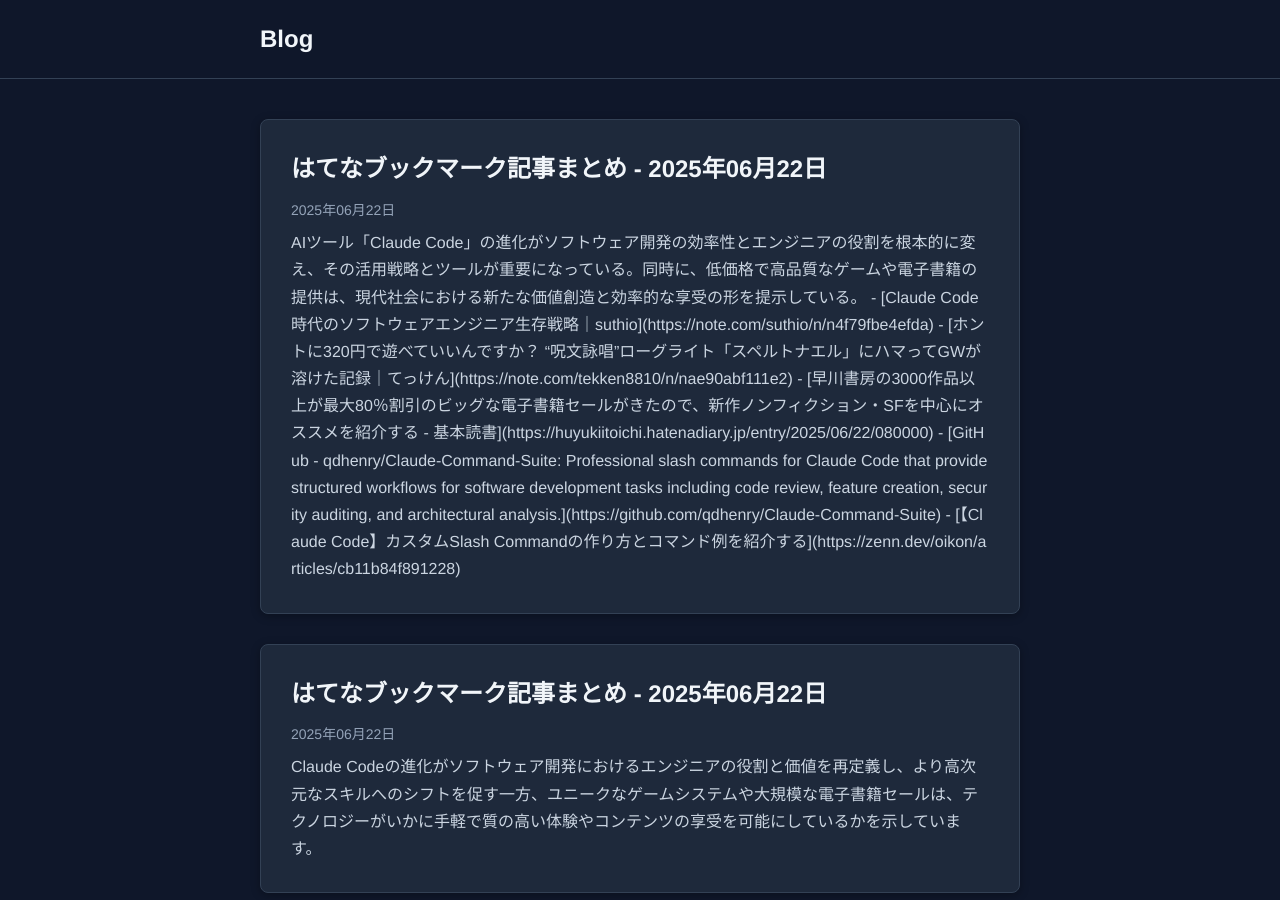
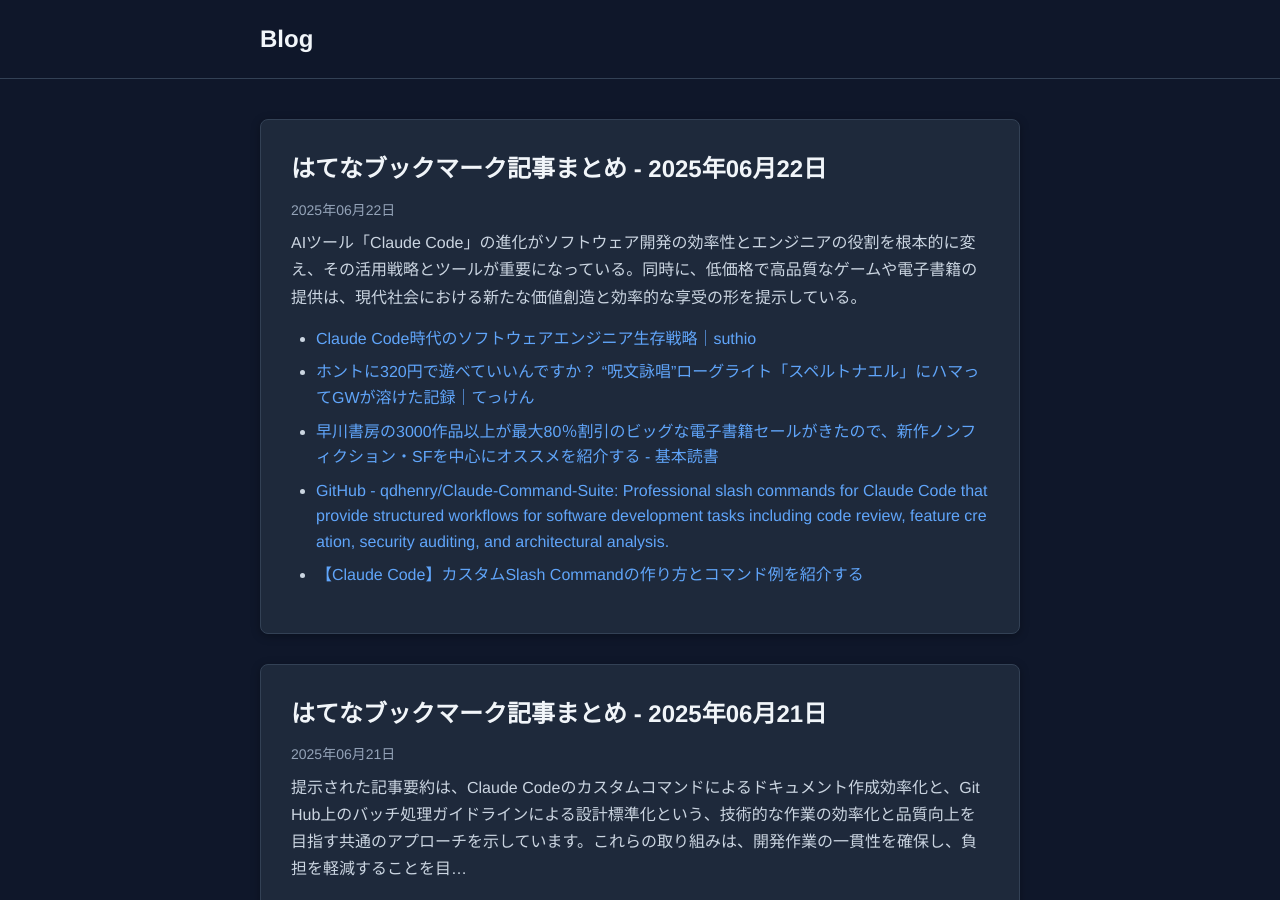
Before and after one commit to 6uclz1/claude-code-blog-site, a Jekyll site: the page built from index.html, in a window 1280 px wide and 900 px high. Built offline with Jekyll 4.4.1, drawn with Linux system fonts in a browser that asks for light colours; the list of posts is cut into pages by our own code; some of the changed text lies outside the part shown.

Commit message:
excerptの表示形式を改善とCSSスタイルの調整
- excerptをMarkdown形式でレンダリングするよう修正
- 記事要約のsource linksに適切な改行を追加
- 重複した記事ファイルを削除
- CSSでリストと links のスタイリングを追加
- post-itemのhover効果を削除して見やすさを向上

🤖 Generated with [Claude Code](https://claude.ai/code)

Co-Authored-By: Claude <noreply@anthropic.com>

```diff
--- a/_posts/2025-06-22-bookmark-summary-1.md
+++ /dev/null
@@ -1,76 +0,0 @@
----
-layout: post
-title: "はてなブックマーク記事まとめ - 2025年06月22日"
-date: 2025-06-22 09:00:00 +0900
-excerpt: "Claude Codeの進化がソフトウェア開発におけるエンジニアの役割と価値を再定義し、より高次元なスキルへのシフトを促す一方、ユニークなゲームシステムや大規模な電子書籍セールは、テクノロジーがいかに手軽で質の高い体験やコンテンツの享受を可能にしているかを示しています。"
----
-
-昨日のはてなブックマークから気になった記事をAIで要約してお届けします。
-
-
-## 1. Claude Code時代のソフトウェアエンジニア生存戦略｜suthio
-
-**URL:** [https://note.com/suthio/n/n4f79fbe4efda](https://note.com/suthio/n/n4f79fbe4efda)
-
-**要約:**
-Claude Codeの登場により、ソフトウェア開発の概念は根本的に変化し、その高い自走力とコード生成能力、定額利用モデルが「実装スキル」本来の価値を暴落させています。これまで「手数を武器にコードを量産する」エンジニアの仕事はAIに奪われつつあると筆者は指摘します。
-
-エンジニアが生き残るためには「ポジショニング戦略」が不可欠であり、AIディレクター、アーキテクト特化、ドメインエキスパート、AI回避、ビジネス統合といった専門性を磨くことが重要だと提唱されています。
-
-特に汎用的な実装者や特定の技術スタックに依存する立場はAIに代替される危険性が高く、避けるべきポジションとされています。
-
-今後も人間が価値を発揮できるのは、ビジネス要件の技術への翻訳、複雑なシステム全体の設計、ミッションクリティカルな運用など、継続的な発展や深い洞察が求められる領域だと予測されています。
-
----
-
-## 2. ホントに320円で遊べていいんですか？ “呪文詠唱”ローグライト「スペルトナエル」にハマってGWが溶けた記録｜てっけん
-
-**URL:** [https://note.com/tekken8810/n/nae90abf111e2](https://note.com/tekken8810/n/nae90abf111e2)
-
-**要約:**
-記事で「神ゲー」と絶賛されている320円のローグライトゲーム「スペルトナエル」は、プレイヤーが魔法使いとして20日間生き延びるのが目的です。
-
-本作の最もユニークな点は、呪文を使用する際に画面上の50音盤から文字を集めて「詠唱」するシステムにあります。呪文名の長さや文字の配置が唱えやすさに直結しており、強力な呪文ほど文字数が多く詠唱が難しいといった戦略的なジレンマが生まれます。
-
-また、文字の配置や、特定の行を自動詠唱する呪文との組み合わせによって詠唱効率が大きく変わり、プレイヤーは常に最適な呪文と詠唱方法を模索することになります。独特のシステムと高い戦略性が魅力で、最初は苦戦するものの、システムを理解すると深い達成感を味わえます。
-
-さらに、初回クリア後には隠された謎解きやストーリーの要素も用意されており、ゲームの深みに一層引き込まれる作品となっています。
-
----
-
-## 3. 早川書房の3000作品以上が最大80％割引のビッグな電子書籍セールがきたので、新作ノンフィクション・SFを中心にオススメを紹介する - 基本読書
-
-**URL:** [https://huyukiitoichi.hatenadiary.jp/entry/2025/06/22/080000](https://huyukiitoichi.hatenadiary.jp/entry/2025/06/22/080000)
-
-**要約:**
-早川書房が恒例の電子書籍セールを開催しており、3000作品以上が最大80%割引の対象となっています。今回のセールでは、2024年後半に刊行された新作ノンフィクションやSFの傑作が多数初めて割引対象となっている点が大きな魅力です。
-
-特に注目すべきは、本屋大賞翻訳小説部門1位の『フォース・ウィング』、日本SF大賞ノミネート作『一億年のテレスコープ』、近未来SFの『マン・カインド』、中国SFの異色作『無限病院』など、話題作が豊富にラインナップされています。エンタメ性の高いファンタジーから壮大なテーマのSF、社会問題を掘り下げる作品まで多岐にわたり、幅広い読者にとって見逃せない夏のビッグセールです。
-
----
-
-## 4. GitHub - qdhenry/Claude-Command-Suite: Professional slash commands for Claude Code that provide structured workflows for software development tasks including code review, feature creation, security auditing, and architectural analysis.
-
-**URL:** [https://github.com/qdhenry/Claude-Command-Suite](https://github.com/qdhenry/Claude-Command-Suite)
-
-**要約:**
-`qdhenry/Claude-Command-Suite`は、AnthropicのClaude Code向けに設計されたカスタムスラッシュコマンド集です。これは、コードレビュー、機能開発、セキュリティ監査といったソフトウェア開発タスクに対し、構造化された効率的なワークフローを提供します。`/project:command-name`のような簡単なコマンドを通じて、開発者は包括的なコード分析からプロジェクト管理まで、80を超える多様な機能を活用できます。これにより、複雑な開発作業を効率的に行い、コード品質と生産性を向上させることが可能になります。
-
----
-
-## 5. 【Claude Code】カスタムSlash Commandの作り方とコマンド例を紹介する
-
-**URL:** [https://zenn.dev/oikon/articles/cb11b84f891228](https://zenn.dev/oikon/articles/cb11b84f891228)
-
-**要約:**
-この記事では、Anthropic社のClaude Codeにおける独自の「カスタムSlash Command」の作成方法と活用例が詳しく紹介されています。ユーザーは指定されたディレクトリにMarkdownファイルを作成し、その中にAIに実行させたい指示を記述するだけで、簡単にオリジナルのコマンドを定義できます。
-
-特に注目すべきは、`$ARGUMENTS`を使ってコマンドに引数を渡すことで、より柔軟な操作が可能になる点です。記事では、バグの詳細を受け取って修正を試みる`/bugfix`や、プロジェクトのリポジトリを解析して高レベルアーキテクチャを説明させる`/explain-project`といった具体的な応用例が提示されています。
-
-これらの例は、AIに特定の役割を与え、複数のツールやステップを組み合わせて複雑なタスクを効率的に自動化する、Claude Codeの高度な利用法を示しています。
-
----
-
-
-*このまとめは、はてなブックマークのRSSフィードから自動生成されました。*
-*要約はAI（Gemini）によって生成されており、元記事の内容を正確に反映していない場合があります。*
--- a/assets/css/style.css
+++ b/assets/css/style.css
@@ -63,10 +63,6 @@ main {
   transition: transform 0.2s ease;
 }
 
-.post-item:hover {
-  transform: translateY(-2px);
-}
-
 .post-title {
   font-size: 24px;
   font-weight: 600;
@@ -92,6 +88,27 @@ main {
   color: #cbd5e1;
   line-height: 1.7;
   word-break: break-all;
+}
+
+.post-excerpt ul, .post-excerpt ol {
+  margin: 15px 0;
+  padding-left: 25px;
+  list-style-type: disc;
+}
+
+.post-excerpt li {
+  display: list-item;
+  margin-bottom: 8px;
+  line-height: 1.6;
+}
+
+.post-excerpt a {
+  color: #60a5fa;
+  text-decoration: none;
+}
+
+.post-excerpt a:hover {
+  text-decoration: underline;
 }
 
 /* Single Post */
@@ -179,6 +196,15 @@ main {
   color: inherit;
 }
 
+.post-content a {
+  color: #60a5fa;
+  text-decoration: none;
+}
+
+.post-content a:hover {
+  text-decoration: underline;
+}
+
 /* Pagination */
 .pagination {
   text-align: center;
--- a/index.html
+++ b/index.html
@@ -16,7 +16,7 @@ layout: default
         </div>
         {% if post.excerpt %}
           <div class="post-excerpt">
-            {{ post.excerpt }}
+            {{ post.excerpt | markdownify }}
           </div>
         {% endif %}
       </li>
--- a/scripts/fetch_and_summarize.py
+++ b/scripts/fetch_and_summarize.py
@@ -225,7 +225,7 @@ URL: {url}
             # 要約元記事のタイトルとURLをBullet List形式で追加
             source_links = []
             for entry, _ in entries_summaries:
-                source_links.append(f"- [{entry['title']}]({entry['url']})")
+                source_links.append(f"- [{entry['title']}]({entry['url']})\n\n")
 
             # AI要約と元記事リンクを結合
             excerpt = ai_summary + "\n\n" + "\n".join(source_links)
```
Also changed, not shown: _posts/2025-06-22-bookmark-summary.md (+4 -0 lines), tests/test_fetch_and_summarize.py (+1 -1 lines).
